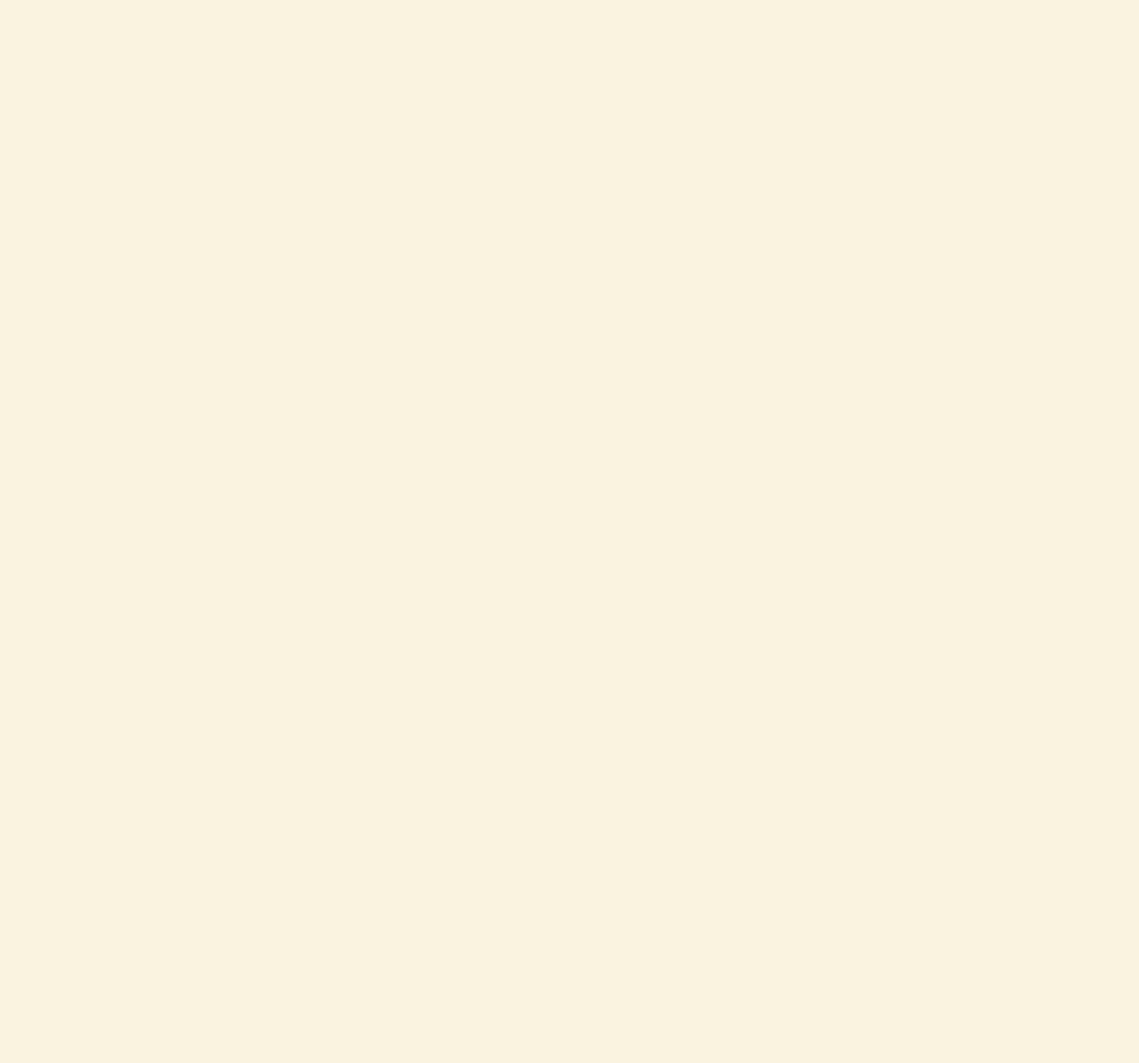
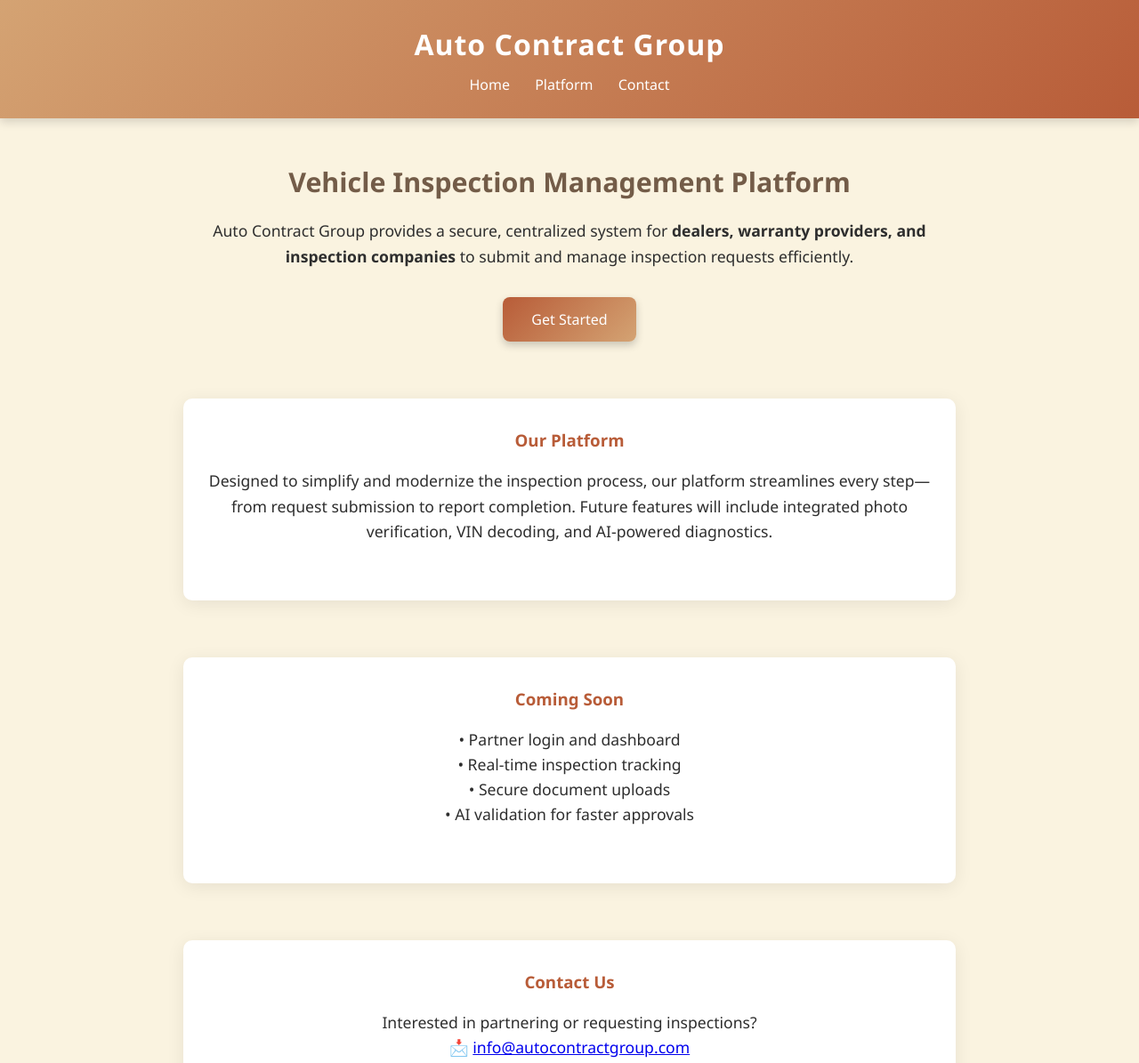
Before and after one commit to Razmi007/autocontractgroup, a plain HTML site: page index.html in a window 1280 px wide. Shown: the top 1195 px of the page at 89% size. Before the commit the page ends 800 px from the top, so only its background shows below. Drawn offline with Linux system fonts and the light colour scheme.

Commit message:
Refactor HTML structure and styles

```diff
--- a/index.html
+++ b/index.html
@@ -6,21 +6,15 @@
   <title>Auto Contract Group</title>
   <style>
     :root {
-      --primary: #D4A373;   /* Warm beige-gold */
-      --accent: #B85C38;    /* Earthy copper */
-      --light: #FAF3E0;     /* Cream background */
-      --text: #2E2E2E;      /* Deep graphite */
-      --dark: #735C48;      /* Espresso */
+      --primary: #D4A373;
+      --accent: #B85C38;
+      --light: #FAF3E0;
+      --text: #2E2E2E;
+      --dark: #735C48;
     }
-    * {
-      margin: 0; padding: 0; box-sizing: border-box;
-      font-family: "Segoe UI", Roboto, sans-serif;
-    }
-    body {
-      background: var(--light);
-      color: var(--text);
-      line-height: 1.6;
-    }
+    * { margin: 0; padding: 0; box-sizing: border-box; font-family: "Segoe UI", Roboto, sans-serif; }
+    body { background: var(--light); color: var(--text); line-height: 1.6; }
+
     header {
       background: linear-gradient(135deg, var(--primary), var(--accent));
       color: white;
@@ -28,39 +22,82 @@
       text-align: center;
       box-shadow: 0 4px 10px rgba(0,0,0,0.15);
     }
-    header h1 {
-      font-size: 2rem;
-      letter-spacing: 1px;
-      font-weight: 600;
-    }
-    nav {
-      margin-top: 0.5rem;
-    }
+    header h1 { font-size: 2rem; letter-spacing: 1px; font-weight: 600; }
+    nav { margin-top: 0.5rem; }
     nav a {
-      color: #fff;
-      text-decoration: none;
-      margin: 0 12px;
-      font-weight: 500;
-      transition: opacity 0.2s;
+      color: #fff; text-decoration: none; margin: 0 12px;
+      font-weight: 500; transition: opacity 0.2s;
     }
     nav a:hover { opacity: 0.8; }
 
-    main {
-      padding: 3rem 1rem;
-      text-align: center;
-      max-width: 900px;
-      margin: auto;
-    }
-    main h2 {
-      font-size: 1.9rem;
-      color: var(--dark);
-      margin-bottom: 1rem;
-    }
-    main p {
-      font-size: 1.1rem;
-      margin-bottom: 2rem;
-      color: var(--text);
-    }
+    main { padding: 3rem 1rem; text-align: center; max-width: 900px; margin: auto; }
+    main h2 { font-size: 1.9rem; color: var(--dark); margin-bottom: 1rem; }
+    main p { font-size: 1.1rem; margin-bottom: 2rem; color: var(--text); }
 
     .btn {
-      background: linear-gradie
+      background: linear-gradient(135deg, var(--accent), var(--primary));
+      color: white; padding: 0.9rem 2rem; border: none; border-radius: 8px;
+      font-size: 1rem; cursor: pointer; box-shadow: 0 4px 10px rgba(0,0,0,0.2);
+      transition: all 0.3s;
+    }
+    .btn:hover { transform: translateY(-3px); box-shadow: 0 6px 15px rgba(0,0,0,0.25); }
+
+    section {
+      margin: 4rem 0; padding: 2rem 1rem; background: white;
+      border-radius: 10px; box-shadow: 0 4px 20px rgba(0,0,0,0.08);
+    }
+    section h3 { color: var(--accent); margin-bottom: 1rem; }
+    footer {
+      background: var(--dark); color: #f9f9f9; text-align: center;
+      padding: 1.2rem; font-size: 0.9rem; margin-top: 3rem;
+    }
+  </style>
+</head>
+<body>
+  <header>
+    <h1>Auto Contract Group</h1>
+    <nav>
+      <a href="#home">Home</a>
+      <a href="#platform">Platform</a>
+      <a href="#contact">Contact</a>
+    </nav>
+  </header>
+
+  <main id="home">
+    <h2>Vehicle Inspection Management Platform</h2>
+    <p>
+      Auto Contract Group provides a secure, centralized system for
+      <strong>dealers, warranty providers, and inspection companies</strong>
+      to submit and manage inspection requests efficiently.
+    </p>
+    <button class="btn" onclick="window.location.href='mailto:info@autocontractgroup.com'">Get Started</button>
+
+    <section id="platform">
+      <h3>Our Platform</h3>
+      <p>
+        Designed to simplify and modernize the inspection process, our platform streamlines
+        every step—from request submission to report completion. Future features will
+        include integrated photo verification, VIN decoding, and AI-powered diagnostics.
+      </p>
+    </section>
+
+    <section>
+      <h3>Coming Soon</h3>
+      <p>
+        • Partner login and dashboard<br>
+        • Real-time inspection tracking<br>
+        • Secure document uploads<br>
+        • AI validation for faster approvals
+      </p>
+    </section>
+
+    <section id="contact">
+      <h3>Contact Us</h3>
+      <p>Interested in partnering or requesting inspections?<br>
+      📩 <a href="mailto:info@autocontractgroup.com">info@autocontractgroup.com</a></p>
+    </section>
+  </main>
+
+  <footer>© 2025 Auto Contract Group LLC — All Rights Reserved</footer>
+</body>
+</html>
```
